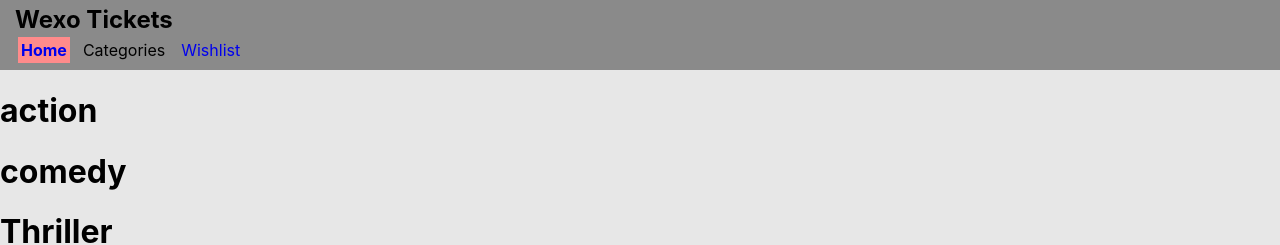
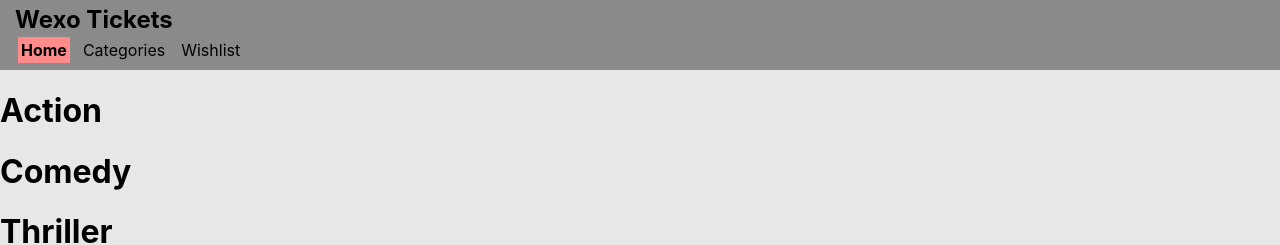
Before and after one commit to Smileyrasmus/WEXO-code-challenge, a React (Create React App) app in the folder code-challenge/: page / in a window 1280 px wide. Shown: the top 245 px of the page. Built offline with nearby package versions, Linux system fonts and the light colour scheme; the HTML template or start-up script is replaced by a standard one.

Commit message:
Genres auto uppercase + dropdown list genres from globaldata

```diff
--- a/code-challenge/src/App.css
+++ b/code-challenge/src/App.css
@@ -58,7 +58,8 @@
 /* variables */
 
 /* Remove link decoration */
-a.navLink {
+a.navLink, a.navLink:visited {
+  color: inherit;
   text-decoration: none;
 }
 
@@ -66,11 +67,6 @@ a.navLink:visited {
   color: inherit;
 }
 /* Remove link decoration */
-
-.navLink.active {
-  font-weight: bold;
-  background-color: var(--main10-color);
-}
 
 /* Header */
 header {
@@ -89,6 +85,7 @@ header {
 .dropdownMenu {
   padding: 3px;
   display: grid;
+  grid-template-columns: 1fr 1fr 1fr;
   background-color: var(--main10-color);
   position: relative;
   z-index: 1;
@@ -96,6 +93,7 @@ header {
 
 .navLink {
   height: min-content;
+  width: min-content;
   padding: 3px;
 }
 
@@ -103,11 +101,16 @@ header {
   background-color: var(--main10-color);
 }
 
+.navLink.active {
+  font-weight: bold;
+  background-color: var(--main10-color);
+}
+
 /* Class to make things not selectable */
 .noselect {
   -webkit-touch-callout: none; /* iOS Safari */
-    -webkit-user-select: none; /* Safari */
-     -khtml-user-select: none; /* Konqueror HTML */
+  -webkit-user-select: none; /* Safari */
+  -khtml-user-select: none; /* Konqueror HTML */
        -moz-user-select: none; /* Old versions of Firefox */
         -ms-user-select: none; /* Internet Explorer/Edge */
             user-select: none; /* Non-prefixed version, currently
--- a/code-challenge/src/App.tsx
+++ b/code-challenge/src/App.tsx
@@ -10,13 +10,13 @@ function App() {
     genres: [
       "action",
       "comedy",
-      "Thriller",
-      "War",
-      "Romance",
-      "Drama",
-      "Crime",
-      "Documentary",
-      "Horror"
+      "thriller",
+      "war",
+      "romance",
+      "drama",
+      "crime",
+      "documentary",
+      "horror"
     ]
   }
 
--- a/code-challenge/src/components/header/NavCategory.tsx
+++ b/code-challenge/src/components/header/NavCategory.tsx
@@ -1,12 +1,15 @@
 import { useState } from "react"
 import { NavLink } from "react-router-dom"
 import { useLocation } from "react-router-dom"
+import { useGlobalContext } from "../../context/GlobalData"
 
 /**
  * A navigation component, with a dropdown menu with links to all categories
  * @returns NavCategory component
  */
 export default function NavCategory() {
+    const globalData = useGlobalContext().copy
+
     const [menuIsOpen, setMenuIsOpen] = useState(false)
 
     /**
@@ -23,9 +26,12 @@ export default function NavCategory() {
             onClick={toggleMenu}>Categories</div>
             <div
                 className="dropdownMenu"
-                style={{display:menuIsOpen ? "flex" : "none"}} // is only rendered when menuIsOpen is true
+                style={{display:menuIsOpen ? "grid" : "none"}} // is only rendered when menuIsOpen is true
             >
-                <NavLink to="/categories/action" className="test navLink" onClick={toggleMenu}>Action</NavLink>
+                {globalData.genres.map(genre => {
+                    genre = genre[0].toUpperCase() + genre.slice(1)
+                    return (<NavLink key={genre} to={`/categories/${genre}`} className="test navLink" onClick={toggleMenu}>{genre}</NavLink>)
+                })}
             </div>
         </div>
     )
--- a/code-challenge/src/components/overview/StreamingOverview.tsx
+++ b/code-challenge/src/components/overview/StreamingOverview.tsx
@@ -7,6 +7,7 @@ export default function StreamingOverview() {
     return (
         <div>
             {globalData.genres.map(genre => { // for each genre, create a corresponding Genre Componement
+                genre = genre[0].toUpperCase() + genre.slice(1)
                 return (<Genre key={genre} genreName={genre} />) // add key prop to remove warning from logs
             })}
         </div>
```
